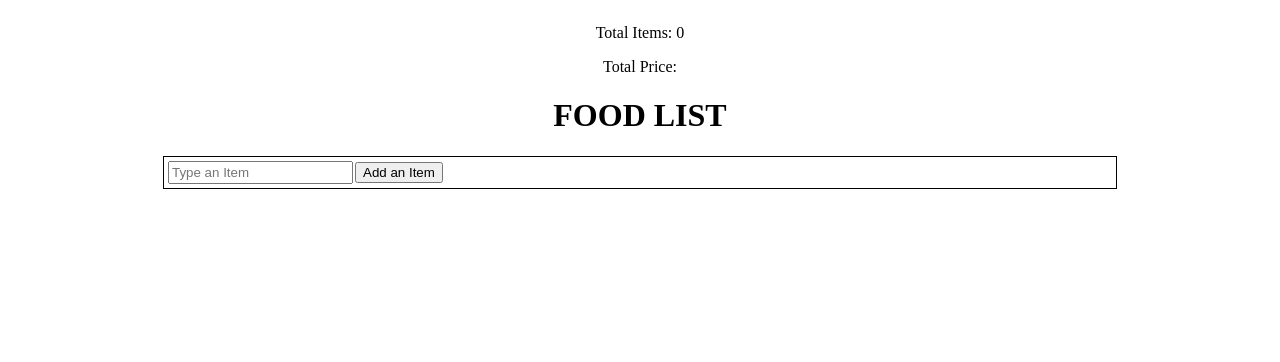
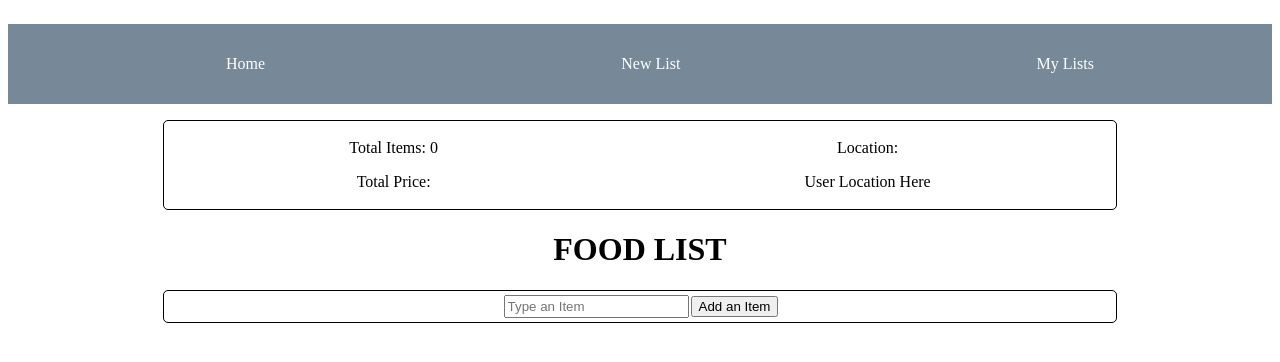
Before and after one commit to kblandy/grocery-app-CL, a React (Create React App) app: page / in a window 1280 px wide. Shown: the top 362 px of the page. Built offline with nearby package versions, Linux system fonts and the light colour scheme.

Commit message:
Worked on CSS and added Location Component

```diff
--- a/src/App.css
+++ b/src/App.css
@@ -8,17 +8,25 @@ input {
 
 li {
   list-style: none;
+  margin: auto;
 }
+
 /* Class Styles */
 
-.container {
+.container,
+.container-item {
   display: flex;
-  justify-content: space-between;
-  border: solid black 1px;
+  justify-content: space-around;
   margin: auto;
   padding: 2px;
   width: 75%;
+  border-radius: 5px;
 }
+
+.container {
+  border: solid black 1px;
+}
+
 
 .list-title {
   text-align: center;
@@ -29,3 +37,20 @@ li {
   flex-direction: column;
   text-align: center;
 }
+
+.nav-container {
+  background: lightslategrey;
+  color: white;
+  display: flex;
+  flex-direction: row;
+  justify-content: space-evenly;
+  height: 10vh;
+}
+
+/* MEDIA QUERIES */
+
+@media only screen and (min-width: 800px) {
+  container-item {
+    width: 20%;
+  }
+}
--- a/src/Components/App.js
+++ b/src/Components/App.js
@@ -1,10 +1,12 @@
 import React, { Component } from 'react';
+import Navigation from './Navigation';
 import Header from './Header';
 import Item from './Item';
 import AddItemForm from './AddItemForm';
 
 class App extends Component {
 
+  //items need state because their value will change
 
   constructor(){
     super();
@@ -13,6 +15,7 @@ class App extends Component {
     };
   }
 
+  //keeps track of previous items in list
   prevItemId = 0;
 
   // componentDidMount() {
@@ -27,6 +30,7 @@ class App extends Component {
 
   // }
 
+  //adds item to items array in state object
   handleAddItem = (name) => {
     this.setState( prevState => {
       return {
@@ -42,6 +46,7 @@ class App extends Component {
     });
   }
 
+  //removes item from items state object array
   handleRemoveItem = (id) => {
     console.log("item removed ", id);
     this.setState( prevState => {
@@ -54,6 +59,9 @@ class App extends Component {
   render() {
     return (
       <div className="main-container">
+      <Navigation />
+
+      {/* Header Component */}
         <Header
           title="FOOD LIST"
           items={this.state.items}
@@ -71,7 +79,7 @@ class App extends Component {
 
         />
       )}
-
+        {/* AddItemForm Component */}
         <AddItemForm
           addItem={this.handleAddItem}
         />
--- a/src/Components/Header.js
+++ b/src/Components/Header.js
@@ -1,12 +1,17 @@
 import React, { Component } from 'react';
 import GroceryListStats from './GroceryListStats';
+import Location from './Location'
 
-const Header = ({ items, title}) => {
+const Header = ({ items, title }) => {
     return (
         <header>
-            <GroceryListStats
+        <div className="container">
+        <GroceryListStats
                 items={items}
             />
+        <Location />
+        </div>
+
         <h1>{title}</h1>
         </header>
     );
--- a/src/Components/Item.js
+++ b/src/Components/Item.js
@@ -3,11 +3,9 @@ import React, { Component } from 'react';
 class Item extends Component {
     render() {
 
-
-
         return(
             <div className="container">
-                <ul className="container">
+                <ul className="container-item">
                 {this.props.name}{this.props.id}
                     {/* <li><h3>{this.props.id}</h3></li>
                     <li><h3>{this.props.name}</h3></li>
--- /dev/null
+++ b/src/Components/Location.js
@@ -0,0 +1,18 @@
+import React, { Component } from 'react';
+
+class Location extends Component {
+    render() {
+        return (
+            <span>
+                <p>
+                Location:
+                </p>
+                <p>
+                User Location Here
+                </p>
+            </span>
+        );
+    }
+};
+
+export default Location;
--- /dev/null
+++ b/src/Components/Navigation.js
@@ -0,0 +1,15 @@
+import React, { Component } from 'react';
+
+class Navigation extends Component {
+    render() {
+        return (
+            <ul className="nav-container">
+                <li>Home</li>
+                <li>New List</li>
+                <li>My Lists</li>
+            </ul>
+        );
+    }
+};
+
+export default Navigation;
```
Also changed, not shown: src/Components/GroceryListStats.js (indentation only).
